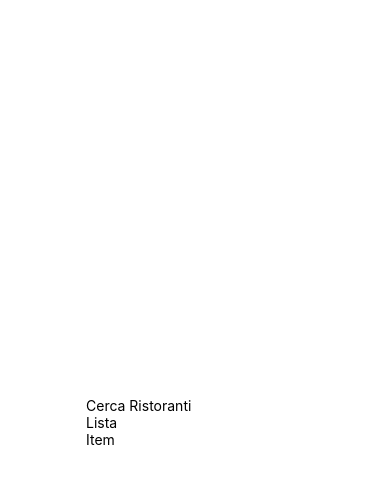
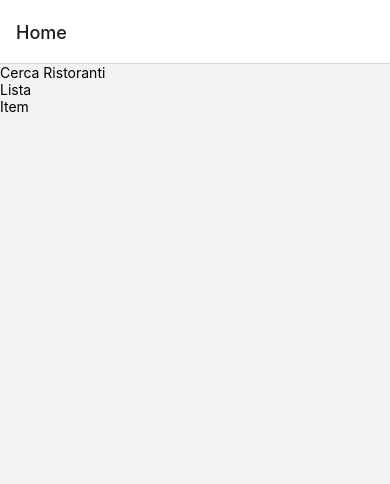
Before and after one commit to Kryss118/rotolatore, a React Native app: screen / in a window 390 px wide. Shown: the top 484 px of the page. Built offline with nearby package versions, Linux system fonts and the light colour scheme.

Commit message:
Set up navigazione completato

```diff
--- a/App.js
+++ b/App.js
@@ -1,13 +1,20 @@
 import { StatusBar } from 'expo-status-bar';
 import { StyleSheet, Text, View } from 'react-native';
 import HomeScreen from './src/screens/HomeScreen';
+import DetailScreen from './src/screens/DetailScreen';
+import { NavigationContainer } from '@react-navigation/native';
+import { createNativeStackNavigator } from '@react-navigation/native-stack';
+
+const Stack = createNativeStackNavigator();
 
 export default function App() {
   return (
-    <View style={styles.container}>
-      <HomeScreen></HomeScreen>
-      <StatusBar style="auto" />
-    </View>
+    <NavigationContainer>
+    <Stack.Navigator initialRouteName="Home">
+      <Stack.Screen name="Home" component={HomeScreen} />
+      <Stack.Screen name="Details" component={DetailScreen} />
+    </Stack.Navigator>
+  </NavigationContainer>
   );
 }
 
--- a/package.json
+++ b/package.json
@@ -9,10 +9,14 @@
     "web": "expo start --web"
   },
   "dependencies": {
+    "@react-navigation/native": "^6.0.13",
+    "@react-navigation/native-stack": "^6.9.1",
     "expo": "~46.0.16",
     "expo-status-bar": "~1.4.0",
     "react": "18.0.0",
-    "react-native": "0.69.6"
+    "react-native": "0.69.6",
+    "react-native-safe-area-context": "4.3.1",
+    "react-native-screens": "~3.15.0"
   },
   "devDependencies": {
     "@babel/core": "^7.12.9"
```
Also changed, not shown: 1 other file (tests, documents, lock files or other folders).
